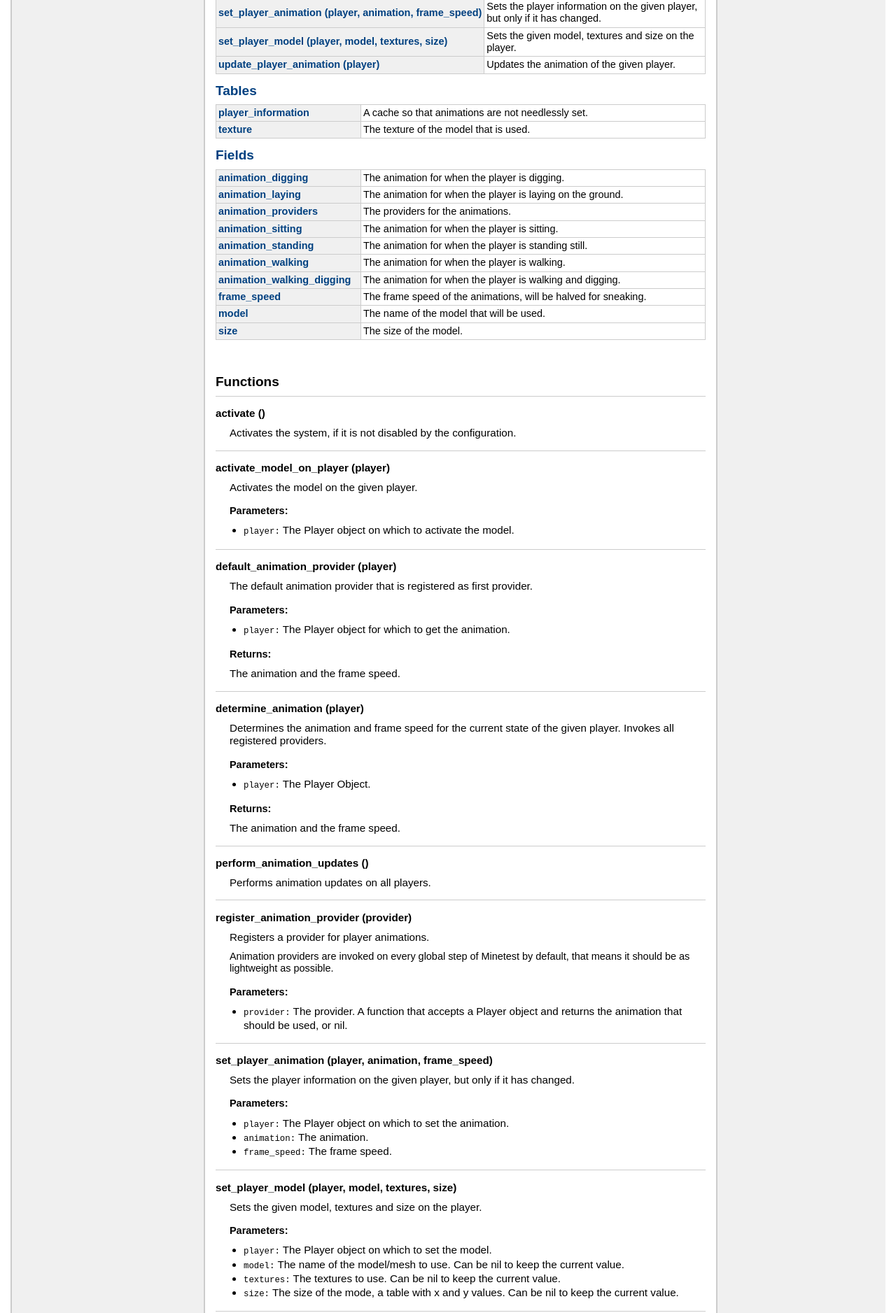
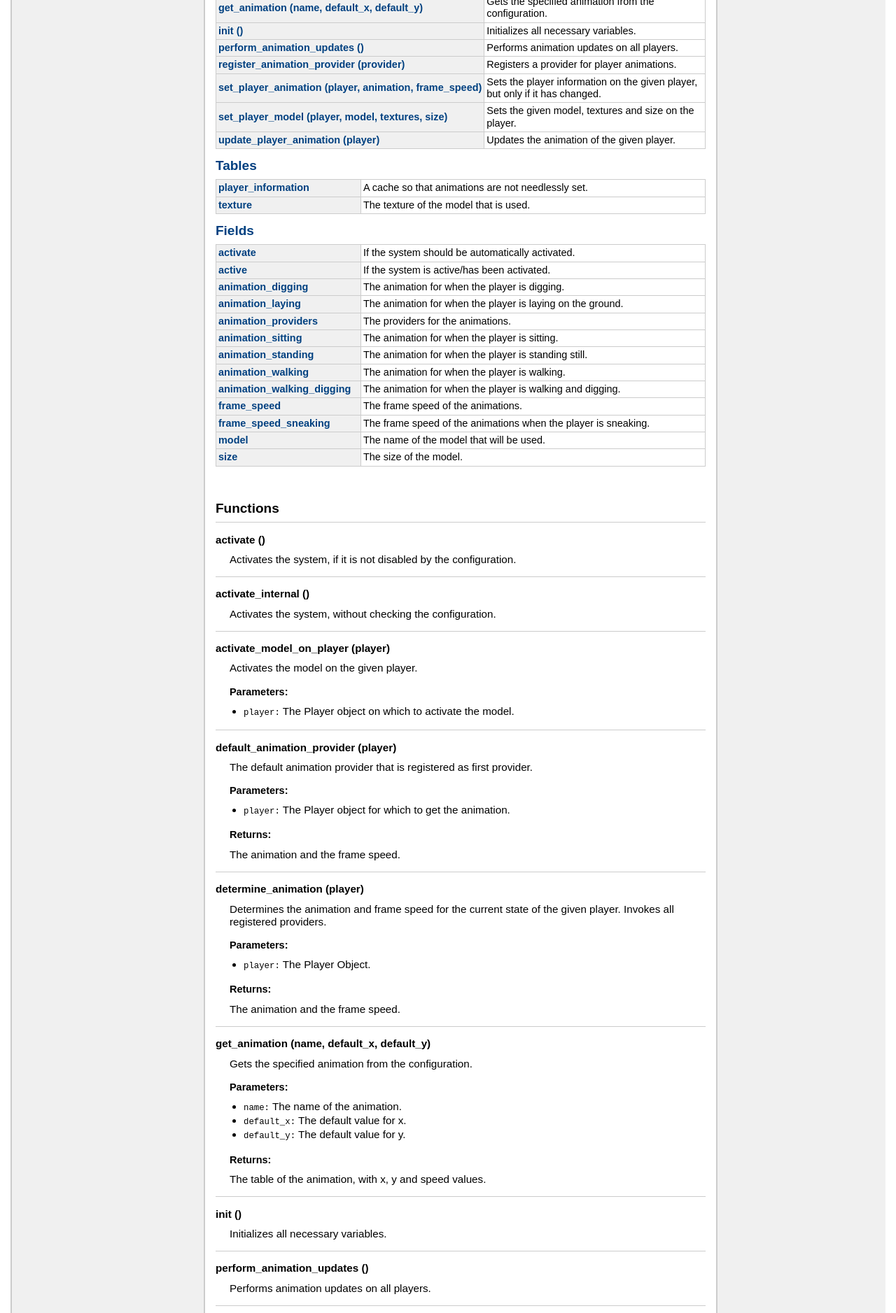
Before and after one commit to minetest-australopithecus/minetest-australopithecus-player-model, a plain HTML site: page doc/index.html in a window 1280 px wide. Shown: the part 320-2197 px from the top of the page at 70% size. Drawn offline with Linux system fonts and the light colour scheme.

Commit message:
Revised activation system.

```diff
--- a/doc/index.html
+++ b/doc/index.html
@@ -56,6 +56,10 @@
 	<td class="summary">Activates the system, if it is not disabled by the configuration.</td>
 	</tr>
 	<tr>
+	<td class="name" nowrap><a href="#activate_internal">activate_internal ()</a></td>
+	<td class="summary">Activates the system, without checking the configuration.</td>
+	</tr>
+	<tr>
 	<td class="name" nowrap><a href="#activate_model_on_player">activate_model_on_player (player)</a></td>
 	<td class="summary">Activates the model on the given player.</td>
 	</tr>
@@ -67,6 +71,14 @@
 	<td class="name" nowrap><a href="#determine_animation">determine_animation (player)</a></td>
 	<td class="summary">Determines the animation and frame speed for the current state of
  the given player.</td>
+	</tr>
+	<tr>
+	<td class="name" nowrap><a href="#get_animation">get_animation (name, default_x, default_y)</a></td>
+	<td class="summary">Gets the specified animation from the configuration.</td>
+	</tr>
+	<tr>
+	<td class="name" nowrap><a href="#init">init ()</a></td>
+	<td class="summary">Initializes all necessary variables.</td>
 	</tr>
 	<tr>
 	<td class="name" nowrap><a href="#perform_animation_updates">perform_animation_updates ()</a></td>
@@ -103,6 +115,14 @@
 <h2><a href="#Fields">Fields</a></h2>
 <table class="function_list">
 	<tr>
+	<td class="name" nowrap><a href="#activate">activate</a></td>
+	<td class="summary">If the system should be automatically activated.</td>
+	</tr>
+	<tr>
+	<td class="name" nowrap><a href="#active">active</a></td>
+	<td class="summary">If the system is active/has been activated.</td>
+	</tr>
+	<tr>
 	<td class="name" nowrap><a href="#animation_digging">animation_digging</a></td>
 	<td class="summary">The animation for when the player is digging.</td>
 	</tr>
@@ -132,7 +152,11 @@
 	</tr>
 	<tr>
 	<td class="name" nowrap><a href="#frame_speed">frame_speed</a></td>
-	<td class="summary">The frame speed of the animations, will be halved for sneaking.</td>
+	<td class="summary">The frame speed of the animations.</td>
+	</tr>
+	<tr>
+	<td class="name" nowrap><a href="#frame_speed_sneaking">frame_speed_sneaking</a></td>
+	<td class="summary">The frame speed of the animations when the player is sneaking.</td>
 	</tr>
 	<tr>
 	<td class="name" nowrap><a href="#model">model</a></td>
@@ -156,6 +180,20 @@
     </dt>
     <dd>
     Activates the system, if it is not disabled by the configuration.
+
+
+
+
+
+
+
+</dd>
+    <dt>
+    <a name = "activate_internal"></a>
+    <strong>activate_internal ()</strong>
+    </dt>
+    <dd>
+    Activates the system, without checking the configuration.
 
 
 
@@ -231,6 +269,51 @@
 
         The animation and the frame speed.
     </ol>
+
+
+
+
+</dd>
+    <dt>
+    <a name = "get_animation"></a>
+    <strong>get_animation (name, default_x, default_y)</strong>
+    </dt>
+    <dd>
+    Gets the specified animation from the configuration.
+
+
+    <h3>Parameters:</h3>
+    <ul>
+        <li><span class="parameter">name</span>
+         The name of the animation.
+        </li>
+        <li><span class="parameter">default_x</span>
+         The default value for x.
+        </li>
+        <li><span class="parameter">default_y</span>
+         The default value for y.
+        </li>
+    </ul>
+
+    <h3>Returns:</h3>
+    <ol>
+
+        The table of the animation, with x, y and speed values.
+    </ol>
+
+
+
+
+</dd>
+    <dt>
+    <a name = "init"></a>
+    <strong>init ()</strong>
+    </dt>
+    <dd>
+    Initializes all necessary variables.
+
+
+
 
 
 
@@ -392,6 +475,34 @@
     <h2><a name="Fields"></a>Fields</h2>
     <dl class="function">
     <dt>
+    <a name = "activate"></a>
+    <strong>activate</strong>
+    </dt>
+    <dd>
+    If the system should be automatically activated.
+
+
+
+
+
+
+
+</dd>
+    <dt>
+    <a name = "active"></a>
+    <strong>active</strong>
+    </dt>
+    <dd>
+    If the system is active/has been activated.
+
+
+
+
+
+
+
+</dd>
+    <dt>
     <a name = "animation_digging"></a>
     <strong>animation_digging</strong>
     </dt>
@@ -496,8 +607,22 @@
     <strong>frame_speed</strong>
     </dt>
     <dd>
-    The frame speed of the animations, will be halved for sneaking.  Defaults
- to 30.
+    The frame speed of the animations.  Defaults to 30.
+
+
+
+
+
+
+
+</dd>
+    <dt>
+    <a name = "frame_speed_sneaking"></a>
+    <strong>frame_speed_sneaking</strong>
+    </dt>
+    <dd>
+    The frame speed of the animations when the player is sneaking.
+ Defaults to 15.
 
 
 
```
Also changed, not shown: 1 other file.
